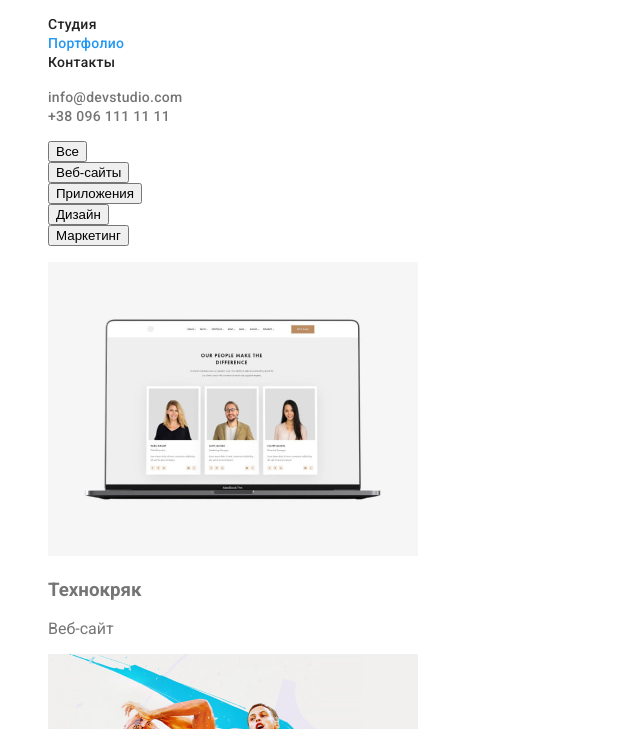
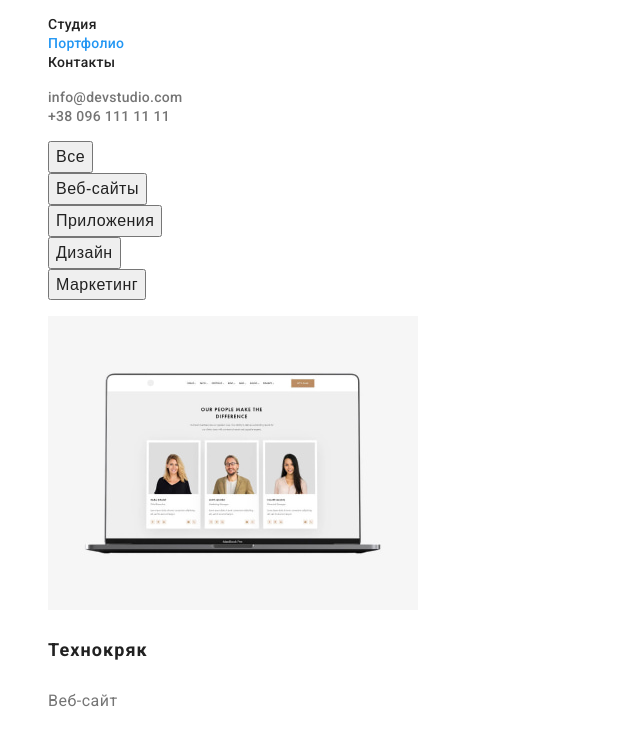
Before and after one commit to DaryaBobur/goit-markup-hw-02, a plain HTML site: page portfolio.html in a window 1280 px wide. Shown: the part 41-770 px from the top of the page, without its empty margins (0-640 px from the left). Drawn offline with Linux system fonts and the light colour scheme.

Commit message:
Добавляет стили к стр Портфолио

```diff
--- a/css/styles.css
+++ b/css/styles.css
@@ -32,11 +32,12 @@ body {
   font-size: 26px;
   line-height: 1.19;
   letter-spacing: 0.03em;
-  text-decoration: none;
 }
+
 .accent-logo:hover {
   color: var(--logo-color);
 }
+
 .logo {
   color: var(--logo-color);
 
@@ -45,8 +46,8 @@ body {
   font-size: 26px;
   line-height: 1.19;
   letter-spacing: 0.03em;
-  text-decoration: none;
 }
+
 .logo:hover {
   color: var(--accent-color);
 }
@@ -209,3 +210,34 @@ body {
 .footer-contacts a:focus {
   color: var(--accent-color);
 }
+
+/* Страница Портфолио */
+/* Фильтр*/
+.items-btn,
+.items-btn-current {
+  color: var(--secondary-color);
+
+  font-weight: 500;
+  font-size: 16px;
+  line-height: 1.62;
+  letter-spacing: 0.03em;
+}
+.items-btn:hover,
+.items-btn:focus {
+  color: var(--primary-white-color);
+}
+/* Контент портфолио */
+.headline {
+  color: var(--secondary-color);
+
+  font-weight: 700;
+  font-size: 18px;
+  line-height: 2;
+  letter-spacing: 0.06em;
+}
+.list-block {
+  font-weight: 400;
+  font-size: 16px;
+  line-height: 1.87;
+  letter-spacing: 0.03em;
+}
```
Also changed, not shown: index.html (+2 -2 lines).
